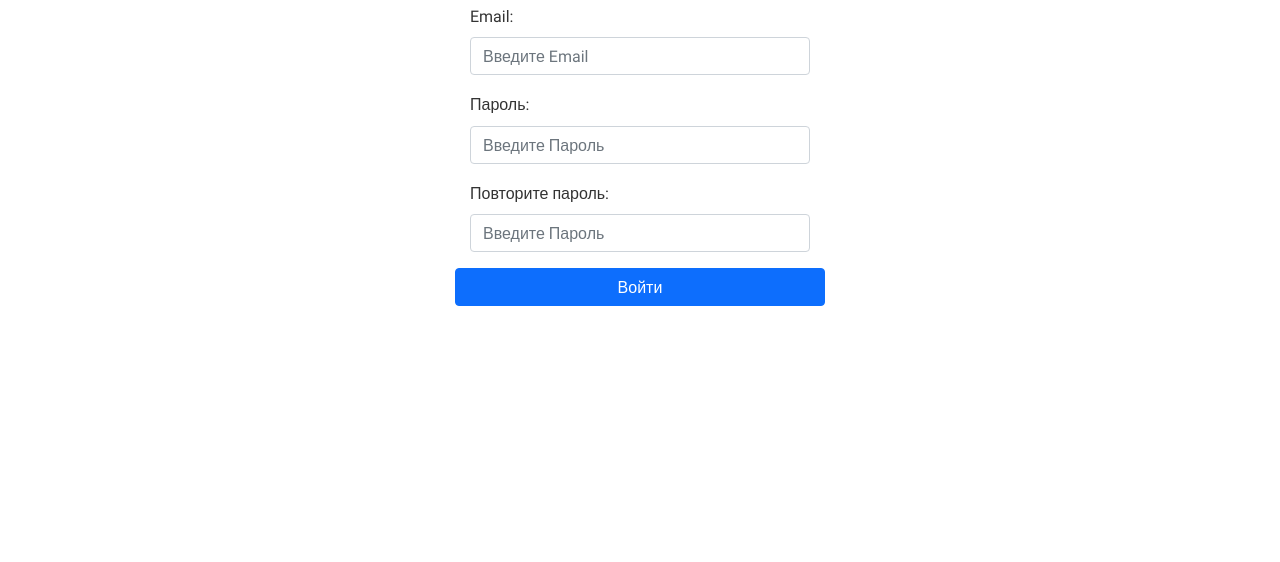
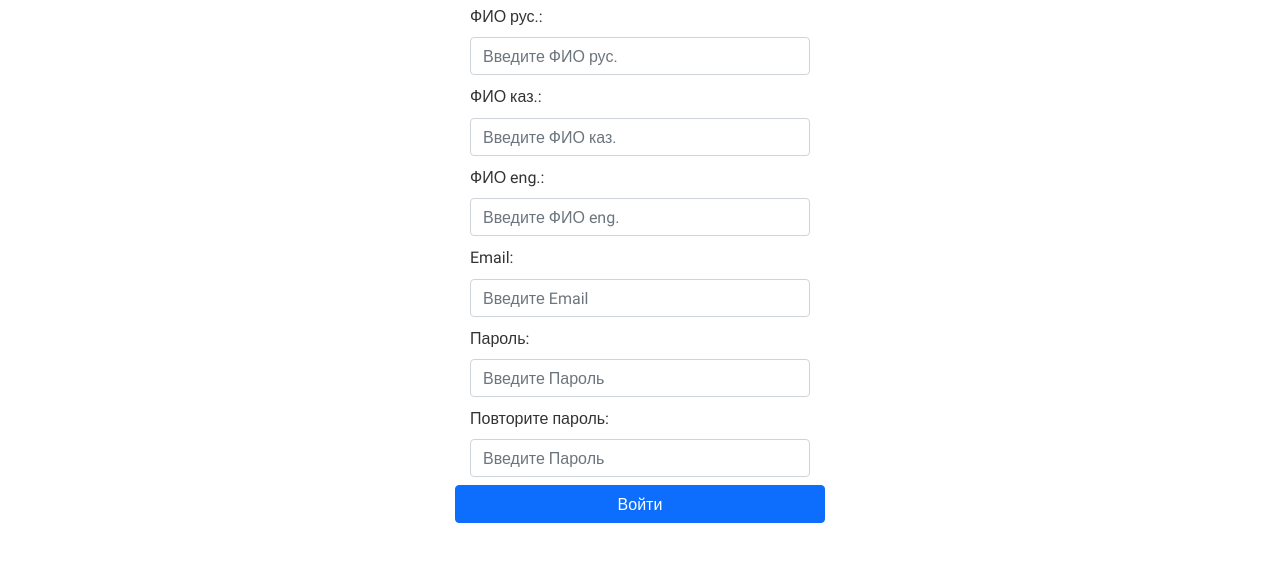
Before and after one commit to aokzhl/kstu-articles-front, a website: page app/register.html in a window 1280 px wide. Shown: the part 128-690 px from the top of the page. Drawn offline with nearby package versions, Linux system fonts and the light colour scheme; files that its build step writes are made by us from their sources.

Commit message:
register fix

```diff
--- a/app/register.html
+++ b/app/register.html
@@ -7,7 +7,37 @@
       <div class="row justify-content-center">
         <div class="col-xs-12 col-sm-8 col-md-4">
           <form class="row needs-validation" novalidate>
-            <div class="mb-3">
+            <div class="mb-2">
+              <label for="fio_ru" class="form-label">ФИО рус.:</label>
+              <input
+                class="form-control"
+                id="fio_ru"
+                placeholder="Введите ФИО рус."
+                required
+              />
+              <div class="invalid-feedback">Необходимо заполнить</div>
+            </div>
+            <div class="mb-2">
+              <label for="fio_kz" class="form-label">ФИО каз.:</label>
+              <input
+                class="form-control"
+                id="fio_kz"
+                placeholder="Введите ФИО каз."
+                required
+              />
+              <div class="invalid-feedback">Необходимо заполнить</div>
+            </div>
+            <div class="mb-2">
+              <label for="fio_eng" class="form-label">ФИО eng.:</label>
+              <input
+                class="form-control"
+                id="fio_eng"
+                placeholder="Введите ФИО eng."
+                required
+              />
+              <div class="invalid-feedback">Необходимо заполнить</div>
+            </div>
+            <div class="mb-2">
               <label for="email" class="form-label">Email:</label>
               <input
                 type="email"
@@ -18,7 +48,7 @@
               />
               <div class="invalid-feedback">Необходимо заполнить</div>
             </div>
-            <div class="mb-3">
+            <div class="mb-2">
               <label for="password1" class="form-label">Пароль:</label>
               <input
                 type="password"
@@ -29,7 +59,7 @@
               />
               <div class="invalid-feedback">Необходимо заполнить</div>
             </div>
-            <div class="mb-3">
+            <div class="mb-2">
               <label for="password2" class="form-label"
                 >Повторите пароль:</label
               >
```
Also changed, not shown: dist/register.html, 1 other file.
